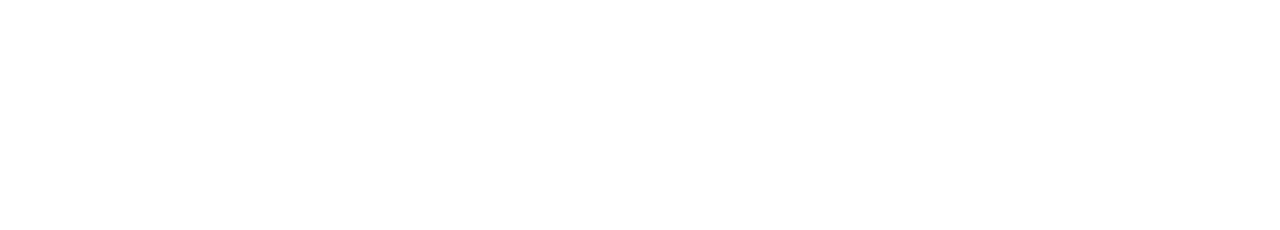
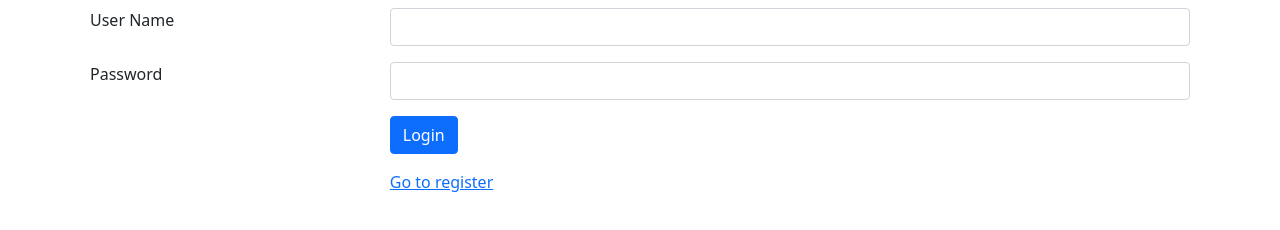
Before and after one commit to akhil5aka/userapp, a plain HTML site: page index.html in a window 1280 px wide. Drawn offline with nearby package versions, Linux system fonts and the light colour scheme.

Commit message:
user login completed

```diff
--- a/index.html
+++ b/index.html
@@ -1,6 +1,8 @@
 <!DOCTYPE html>
 <html lang="en">
 <head>
+
+    <link href="https://cdn.jsdelivr.net/npm/bootstrap@5.1.3/dist/css/bootstrap.min.css" rel="stylesheet" integrity="sha384-1BmE4kWBq78iYhFldvKuhfTAU6auU8tT94WrHftjDbrCEXSU1oBoqyl2QvZ6jIW3" crossorigin="anonymous">
     <meta charset="UTF-8">
     <meta http-equiv="X-UA-Compatible" content="IE=edge">
     <meta name="viewport" content="width=device-width, initial-scale=1.0">
@@ -8,5 +10,36 @@
 </head>
 <body>
 
+
+    <div class="container">
+        <div class="row">
+            <div class="cols col-12 col-sm-12 col-md-12 col-lg-12 col-xl-12 col-xxl-12">
+
+                <table class="table table-borderless">
+                    <tr>
+                        <td>User Name</td>
+                        <td><input type="text" class="form-control"></td>
+                    </tr>
+                    <tr>
+                        <td>Password</td>
+                        <td><input type="password" name="" id="" class="form-control"></td>
+                    </tr>
+                    <tr>
+                        <td></td>
+                        <td><button class="btn btn-primary">Login</button></td>
+                    </tr>
+                    <tr>
+                        <td></td>
+                        <td>
+                            <a href="register.html">Go to register</a>
+                        </td>
+                    </tr>
+                </table>
+            </div>
+        </div>
+    </div>
+
+
+    <script src="https://cdn.jsdelivr.net/npm/bootstrap@5.1.3/dist/js/bootstrap.bundle.min.js" integrity="sha384-ka7Sk0Gln4gmtz2MlQnikT1wXgYsOg+OMhuP+IlRH9sENBO0LRn5q+8nbTov4+1p" crossorigin="anonymous"></script>
 </body>
 </html>
```
